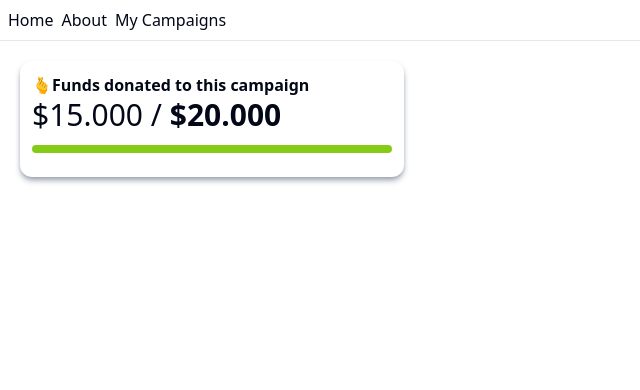
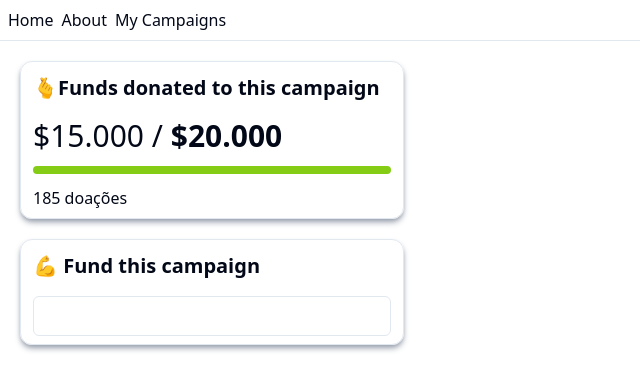
Before and after one commit to Aprender-e-Crescer/crowdfy, a React (Vite) app: page /my-campaigns in a window 1280 px wide. Shown: the top 390 px of the page, without its empty margins (0-640 px from the left). Built offline with nearby package versions, Linux system fonts and the light colour scheme.

Commit message:
CardFund-input

```diff
--- /dev/null
+++ b/src/components/ui/input.tsx
@@ -0,0 +1,25 @@
+import * as React from "react"
+
+import { cn } from "@/lib/utils"
+
+export interface InputProps
+  extends React.InputHTMLAttributes<HTMLInputElement> {}
+
+const Input = React.forwardRef<HTMLInputElement, InputProps>(
+  ({ className, type, ...props }, ref) => {
+    return (
+      <input
+        type={type}
+        className={cn(
+          "flex h-10 w-full rounded-md border border-input bg-background px-3 py-2 text-sm ring-offset-background file:border-0 file:bg-transparent file:text-sm file:font-medium placeholder:text-muted-foreground focus-visible:outline-none focus-visible:ring-2 focus-visible:ring-ring focus-visible:ring-offset-2 disabled:cursor-not-allowed disabled:opacity-50",
+          className
+        )}
+        ref={ref}
+        {...props}
+      />
+    )
+  }
+)
+Input.displayName = "Input"
+
+export { Input }
--- a/src/routes/my-campaigns.tsx
+++ b/src/routes/my-campaigns.tsx
@@ -1,4 +1,6 @@
 import { createFileRoute } from '@tanstack/react-router'
+import { Input } from "@/components/ui/input"
+
 
 export const Route = createFileRoute('/my-campaigns') ({
     component: LiveCampaigns
@@ -7,10 +9,15 @@ export const Route = createFileRoute('/my-campaigns') ({
 export function LiveCampaigns() {
     return (
     <>
-    <div className=' m-5 p-3 shadow-md shadow-gray-400 rounded-[12px] max-w-96'>
-        <h1 className='font-semibold'>🫰Funds donated to this campaign</h1>
+    <div className=' m-5 py-2 px-3 border shadow-md shadow-gray-400 rounded-[12px] max-w-96'>
+        <h1 className='mt-1 mb-4 font-semibold text-xl'>🫰Funds donated to this campaign</h1>
         <p className='text-3xl'>$15.000 /<span className='font-bold'> $20.000</span></p>
-        <div className="my-3 w-[360px] h-2 bg-[#84CC16] rounded-full" />
+        <div className="my-3 w-max-[360px] h-2 bg-[#84CC16] rounded-full"></div>
+        <p className='text-base'>185 doações</p>
+    </div>
+    <div className=' m-5 py-2 px-3 border shadow-md shadow-gray-400 rounded-[12px] max-w-96'>
+    <h1 className='mt-1 mb-4 font-semibold text-xl'>💪 Fund this campaign</h1>
+    <Input/>
     </div>
     </>
     )
```
